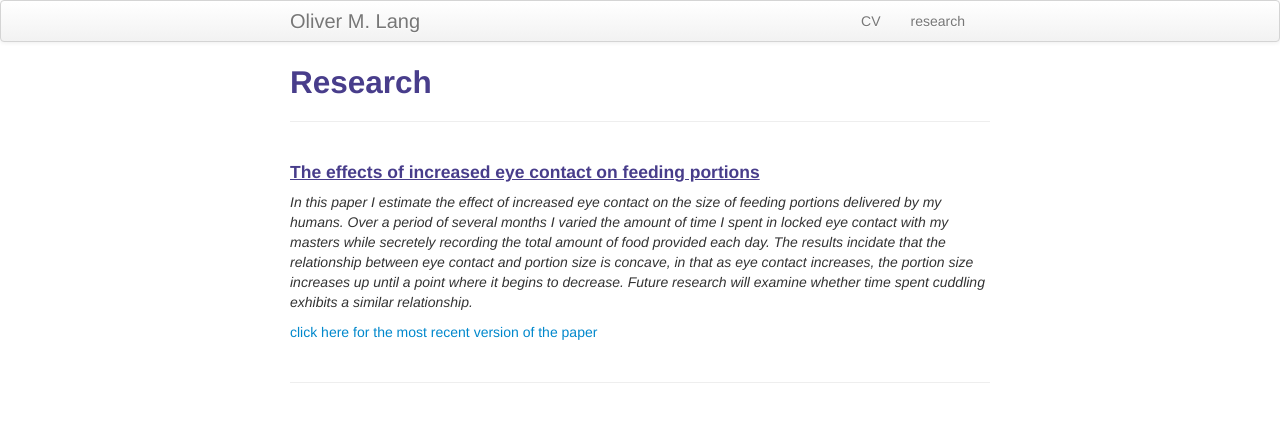
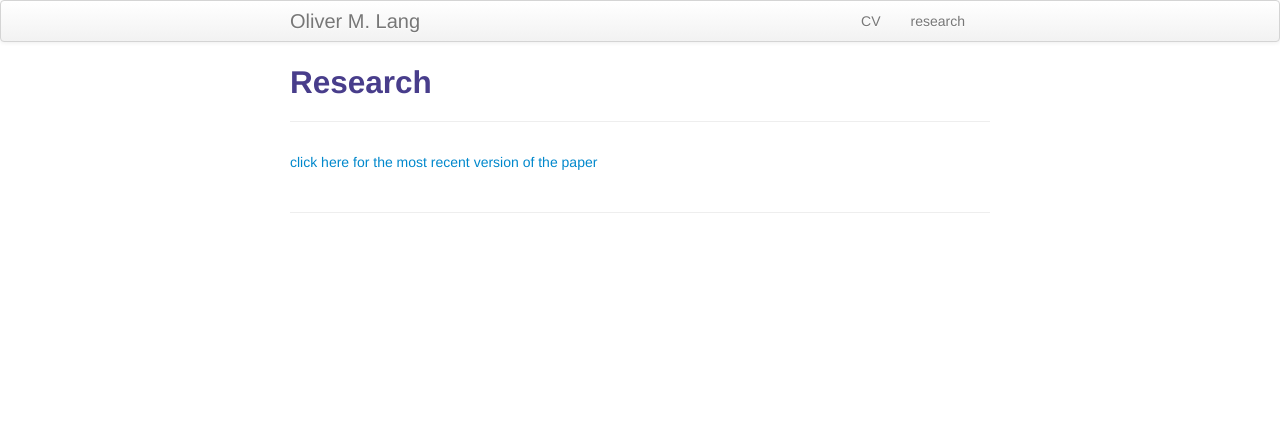
Before and after one commit to olivermlang/olivermlang.github.io, a Jekyll site: the page built from pages/research.md, in a window 1280 px wide. Shown: the top 422 px of the page. Built offline with Jekyll 4.4.1, drawn with Linux system fonts in a browser that asks for light colours.

Commit message:
changed research page to blank

```diff
--- a/pages/research.md
+++ b/pages/research.md
@@ -6,8 +6,8 @@ description: Blue Ham's research
 
 
 
-#### <u>The effects of increased eye contact on feeding portions</u>
-*In this paper I estimate the effect of increased eye contact on the size of feeding portions delivered by my humans. Over a period of several months I varied the amount of time I spent in locked eye contact with my masters while secretely recording the total amount of food provided each day. The results incidate that the relationship between eye contact and portion size is concave, in that as eye contact increases, the portion size increases up until a point where it begins to decrease. Future research will examine whether time spent cuddling exhibits a similar relationship.*
+<!--  #### <u>The effects of increased eye contact on feeding portions</u>  -->
+<!--  *In this paper I estimate the effect of increased eye contact on the size of feeding portions delivered by my humans. Over a period of several months I varied the amount of time I spent in locked eye contact with my masters while secretely recording the total amount of food provided each day. The results incidate that the relationship between eye contact and portion size is concave, in that as eye contact increases, the portion size increases up until a point where it begins to decrease. Future research will examine whether time spent cuddling exhibits a similar relationship.*  -->
 
 [click here for the most recent version of the paper]({{ BASE_PATH}}/pages/working_papers/sample-working-paper.pdf)
 
```
